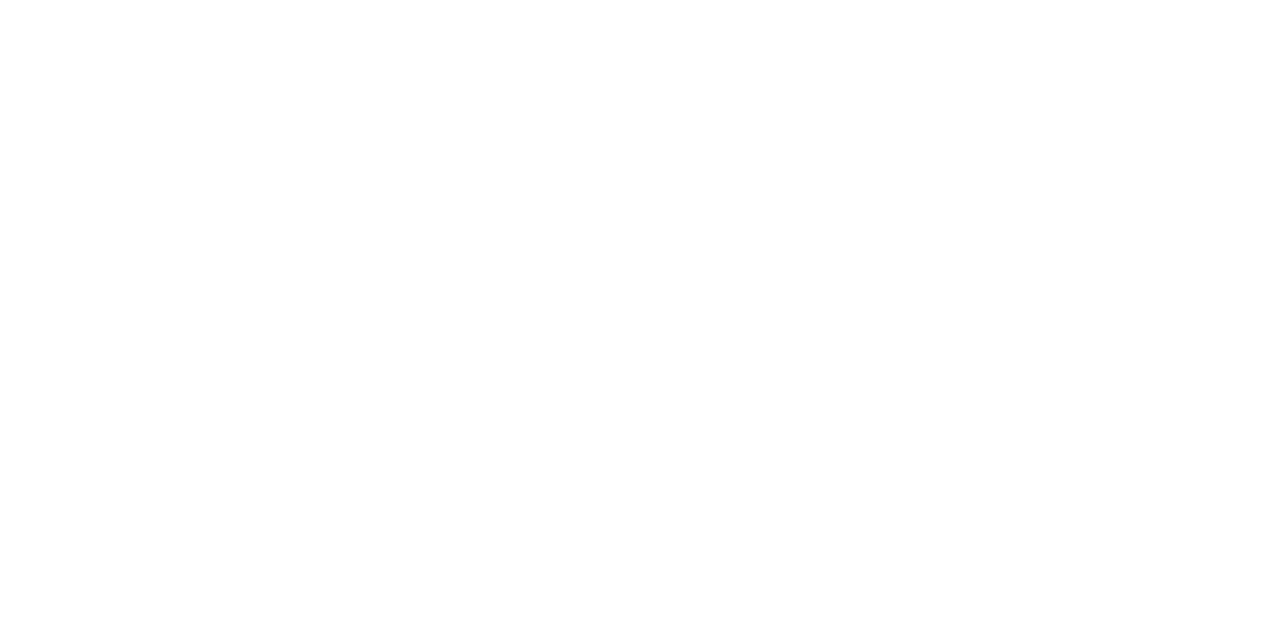
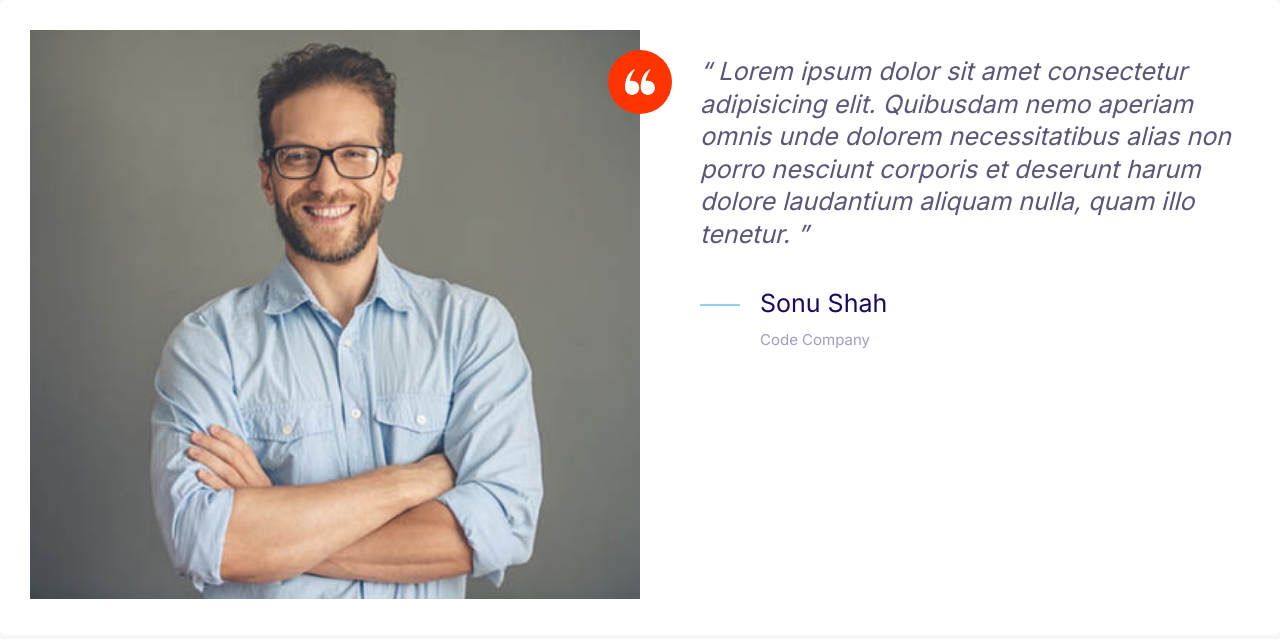
Before and after one commit to riser515/CloudJ, a plain HTML site: page index.html in a window 1280 px wide. Drawn offline with Linux system fonts and the light colour scheme.

Commit message:
Prepared Review Card

```diff
--- a/css/styles.css
+++ b/css/styles.css
@@ -163,12 +163,21 @@ a {
 /* Icons */
 
 .icon {
-  height: 50px;
-  width: 50px;
+  height: 40px;
+  width: 40px;
+}
+
+.icon--small {
+  width: 30px;
+  height: 30px;
 }
 
 .icon--primary {
   fill: var(--color-primary);
+}
+
+.icon--white {
+  fill: #fff;
 }
 
 .icon--container {
@@ -176,9 +185,13 @@ a {
   background-color: #f3f9fa;
   border-radius: 100%;
   display: inline-flex;
-  height: 66px;
+  height: 64px;
   justify-content: center;
-  width: 66px;
+  width: 64px;
+}
+
+.icon--container--accent {
+  background-color: var(--color-accent);
 }
 
 /* Buttons */
@@ -436,9 +449,43 @@ a {
 }
 
 @media screen and (min-width: 768px) {
+  /* 768 for tablets */
   .grid--1x2 {
     /* grid-template-columns: 50% 50%; */
     /* grid-template-columns: 1fr 1fr; */
     grid-template-columns: repeat(2, 1fr);
   }
 }
+
+/* Review Card */
+
+.review_card {
+  padding: 3rem;
+  font-size: 1.5rem;
+}
+
+.rc__image {
+  position: relative;
+}
+
+.rc__image > img {
+  width: 100%;
+}
+
+.rc__image > .icon--container {
+  position: absolute;
+  top: 2rem;
+  right: -32px;
+}
+
+@media screen and (min-width: 1024px) {
+  .review_card .quote,
+  .review_card .quote__author {
+    font-size: 2.5rem;
+  }
+
+  .review_card .quote {
+    margin-left: 6rem;
+    margin-right: 0;
+  }
+}
--- a/index.html
+++ b/index.html
@@ -14,5 +14,38 @@
     <link rel="stylesheet" href="css/styles.css" />
   </head>
 
-  <body></body>
+  <body>
+    <div class="card review_card">
+      <div class="grid grid--1x2">
+        <div class="rc__image">
+          <img src="Images/testimonial.jpg" alt="Happy Customer" />
+          <span class="icon--container icon--container--accent">
+            <svg class="icon icon--small icon--white">
+              <use xlink:href="Images/sprite.svg#quotes"></use></svg
+          ></span>
+        </div>
+        <blockquote class="quote">
+          <p class="quote__text">
+            Lorem ipsum dolor sit amet consectetur adipisicing elit. Quibusdam
+            nemo aperiam omnis unde dolorem necessitatibus alias non porro
+            nesciunt corporis et deserunt harum dolore laudantium aliquam nulla,
+            quam illo tenetur.
+          </p>
+          <footer>
+            <div class="media">
+              <div class="media__image">
+                <svg class="icon icon--primary">
+                  <use xlink:href="Images/sprite.svg#line"></use>
+                </svg>
+              </div>
+              <div class="media__body">
+                <h3 class="quote__author">Sonu Shah</h3>
+                <p class="quote__organisation">Code Company</p>
+              </div>
+            </div>
+          </footer>
+        </blockquote>
+      </div>
+    </div>
+  </body>
 </html>
```
Also changed, not shown: components/review_card.html (added, +32 -0 lines).
